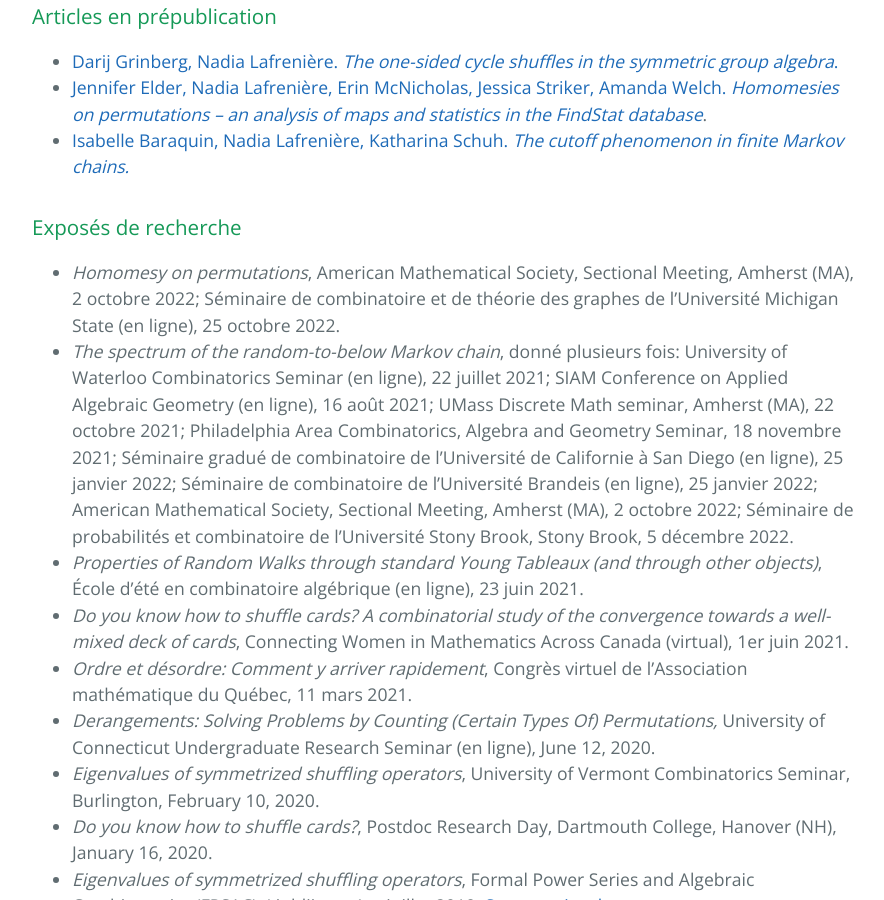
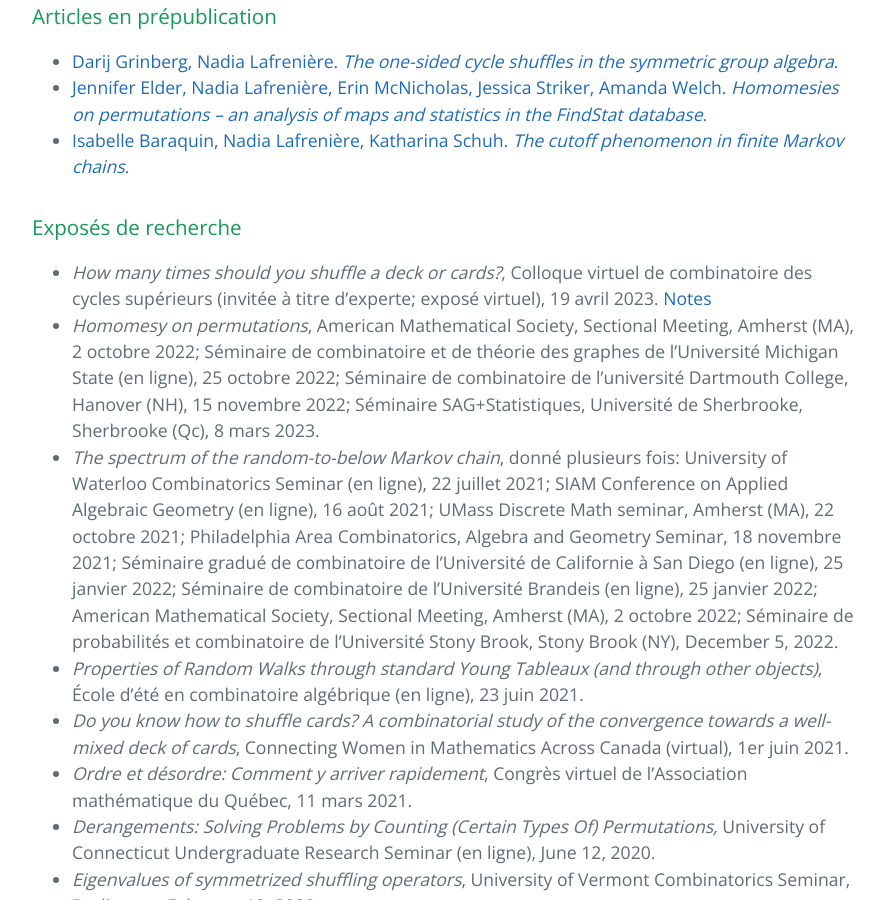
Before and after one commit to nadialafreniere/nadialafreniere.github.io, a Jekyll site: the page built from recherche.md, in a window 1280 px wide and 900 px high, scrolled down 1398 px. Shown: the whole window, without its empty margins (192-1076 px from the left). Built offline with Jekyll 4.4.1, drawn with Linux system fonts in a browser that asks for light colours; our own code applies the rules of GitHub Pages for plain Markdown files.

Commit message:
Slides for GOCC

```diff
--- a/recherche.md
+++ b/recherche.md
@@ -32,8 +32,9 @@ Mon mémoire de maîtrise portait quand à lui sur la combinatoire des mots, et
 
 
 ### Exposés de recherche
-- _Homomesy on permutations_, American Mathematical Society, Sectional Meeting, Amherst (MA), 2 octobre 2022; Séminaire de combinatoire et de théorie des graphes de l'Université Michigan State (en ligne), 25 octobre 2022.
-- _The spectrum of the random-to-below Markov chain_, donné plusieurs fois: University of Waterloo Combinatorics Seminar (en ligne), 22 juillet 2021;  SIAM Conference on Applied Algebraic Geometry (en ligne), 16 août 2021; UMass Discrete Math seminar, Amherst (MA), 22 octobre 2021; Philadelphia Area Combinatorics, Algebra and Geometry Seminar, 18 novembre 2021; Séminaire gradué de combinatoire de l'Université de Californie à San Diego (en ligne), 25 janvier 2022; Séminaire de combinatoire de l'Université Brandeis (en ligne), 25 janvier 2022;  American Mathematical Society, Sectional Meeting, Amherst (MA), 2 octobre 2022; Séminaire de probabilités et combinatoire de l'Université Stony Brook, Stony Brook, 5 décembre 2022.
+- _How many times should you shuffle a deck or cards?_, Colloque virtuel de combinatoire des cycles supérieurs (invitée à titre d'experte; exposé virtuel), 19 avril 2023. [Notes](Lafreniere_GOCC.pdf)
+- _Homomesy on permutations_, American Mathematical Society, Sectional Meeting, Amherst (MA), 2 octobre 2022; Séminaire de combinatoire et de théorie des graphes de l'Université Michigan State (en ligne), 25 octobre 2022; Séminaire de combinatoire de l'université Dartmouth College, Hanover (NH), 15 novembre 2022; Séminaire SAG+Statistiques, Université de Sherbrooke, Sherbrooke (Qc), 8 mars 2023.
+- _The spectrum of the random-to-below Markov chain_, donné plusieurs fois: University of Waterloo Combinatorics Seminar (en ligne), 22 juillet 2021;  SIAM Conference on Applied Algebraic Geometry (en ligne), 16 août 2021; UMass Discrete Math seminar, Amherst (MA), 22 octobre 2021; Philadelphia Area Combinatorics, Algebra and Geometry Seminar, 18 novembre 2021; Séminaire gradué de combinatoire de l'Université de Californie à San Diego (en ligne), 25 janvier 2022; Séminaire de combinatoire de l'Université Brandeis (en ligne), 25 janvier 2022;  American Mathematical Society, Sectional Meeting, Amherst (MA), 2 octobre 2022; Séminaire de probabilités et combinatoire de l'Université Stony Brook, Stony Brook (NY), December 5, 2022.
 - _Properties of Random Walks through standard Young Tableaux (and through other objects)_, École d'été en combinatoire algébrique (en ligne), 23 juin 2021.
 - _Do you know how to shuffle cards? A combinatorial study of the convergence towards a well-mixed deck of cards_, Connecting Women in Mathematics Across Canada (virtual), 1er juin 2021.
 - _Ordre et désordre: Comment y arriver rapidement_, Congrès virtuel de l'Association mathématique du Québec, 11 mars 2021.
```
Also changed, not shown: research.md (+3 -2 lines), 1 other file.
